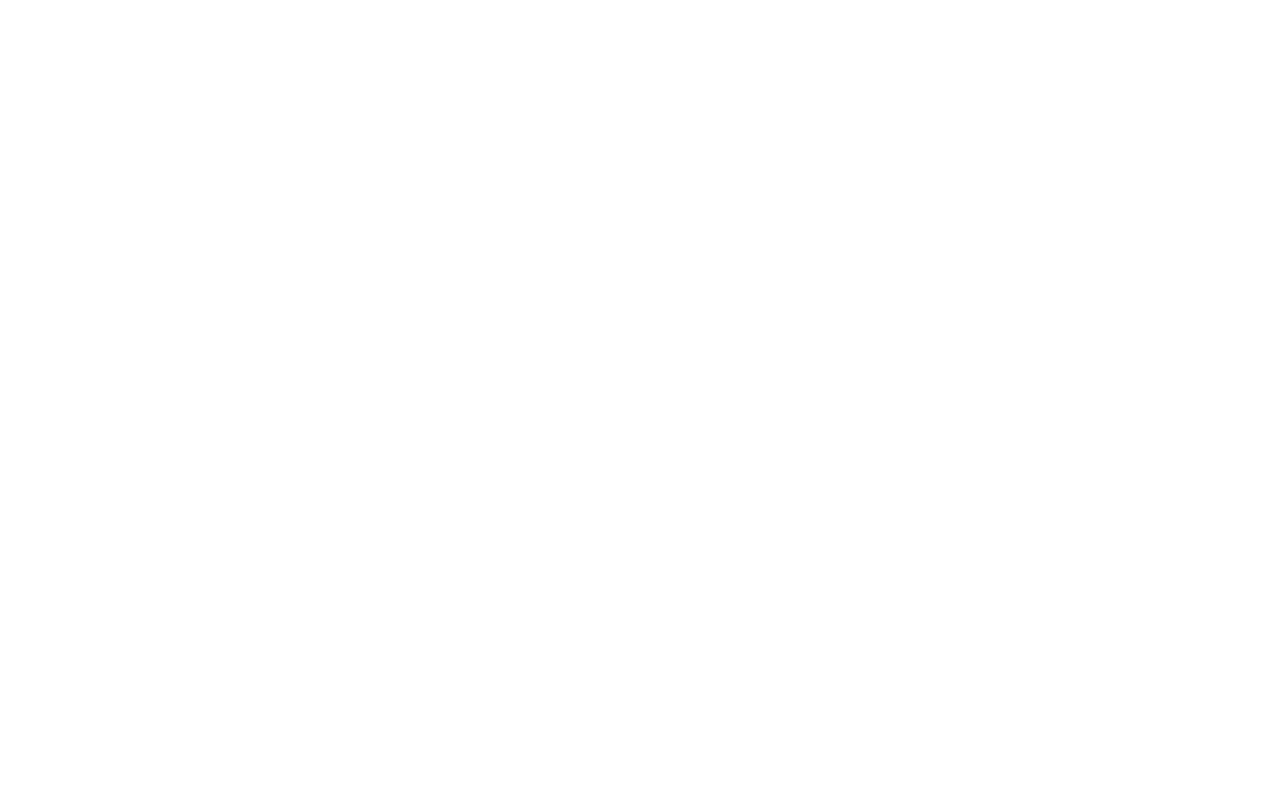
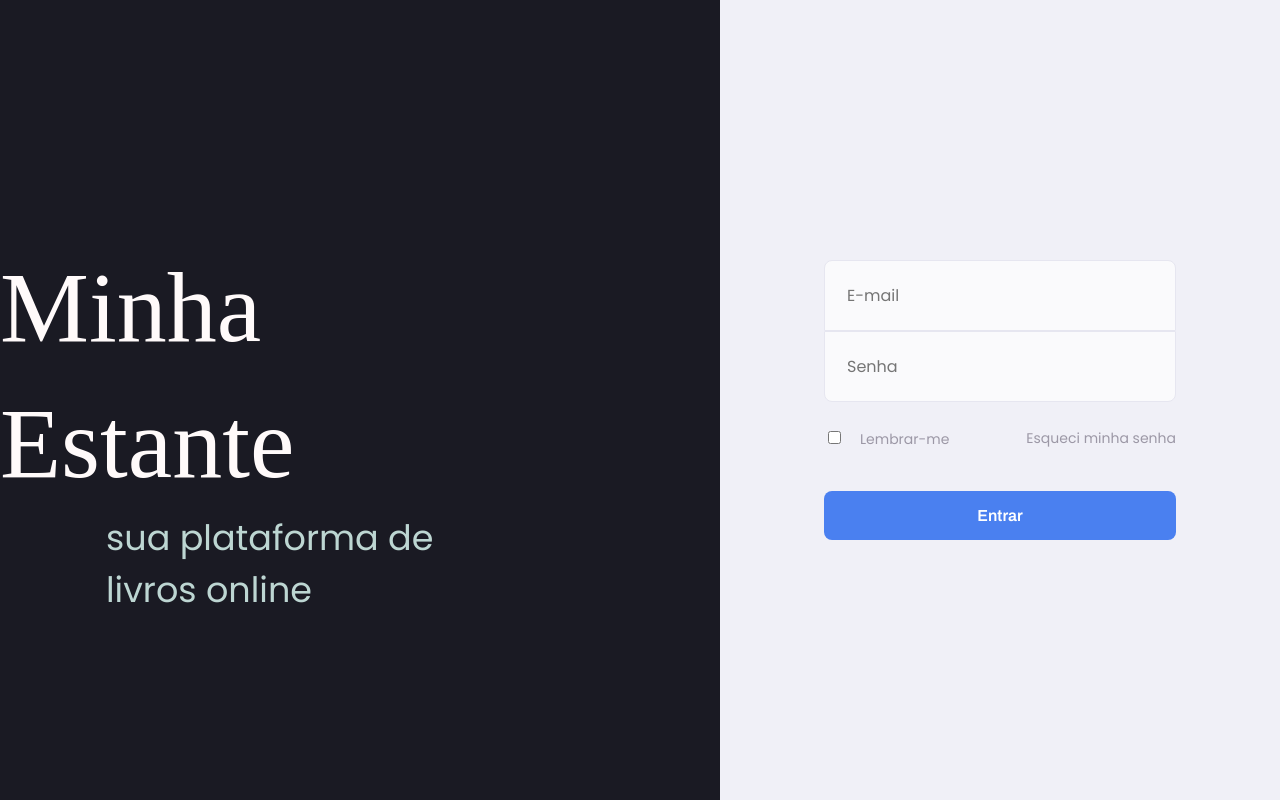
Before and after one commit to artur-coelho/minha-estante, a Vue app: page /login in a window 1280 px wide. Before the commit this address had no page. Built offline with nearby package versions, Linux system fonts and the light colour scheme; a web font is replaced by a local one.

Commit message:
created routes to auth pages

```diff
--- /dev/null
+++ b/src/pages/NotFound.vue
@@ -0,0 +1,5 @@
+<template>
+<section>
+    <h1>NOT FOUND</h1>
+</section>
+</template>
--- /dev/null
+++ b/src/pages/auth/LoginPage.vue
@@ -0,0 +1,46 @@
+<template>
+  <section class="dark-bg login-container">
+    <div class="left-half">
+      <h1 class="product-title">Minha Estante</h1>
+      <h2 class="product-subtitle">sua plataforma de livros online</h2>
+    </div>
+    <div class="right-half">
+      <login-form></login-form>
+    </div>
+  </section>
+</template>
+
+<script>
+  import LoginForm from '@/components/auth/LoginForm.vue';
+
+  export default {
+    components: {
+      LoginForm,
+    },
+  };
+</script>
+
+<style scoped>
+  .login-container {
+    display: flex;
+    flex-direction: row;
+  }
+  .left-half {
+    width: 50%;
+    display: flex;
+    flex-direction: column;
+    align-items: flex-end;
+    margin-top: 15rem;
+    margin-right: 10rem;
+  }
+
+  .right-half {
+    background-color: #f0f0f7;
+    width: 50%;
+    height: 100%;
+    display: flex;
+    flex-direction: column;
+    justify-content: center;
+    align-items: center;
+  }
+</style>
--- /dev/null
+++ b/src/pages/auth/RegisterPage.vue
@@ -0,0 +1,5 @@
+<template>
+  <section>
+    <h1>REGISTER</h1>
+  </section>
+</template>
--- a/src/router.js
+++ b/src/router.js
@@ -1,10 +1,21 @@
 import { createRouter, createWebHistory } from 'vue-router';
 
-import Home from './pages/HomePage.vue';
+import HomePage from './pages/HomePage.vue';
+import LoginPage from './pages/auth/LoginPage.vue';
+import RegisterPage from './pages/auth/RegisterPage.vue';
+import NotFound from './pages/NotFound.vue';
 
 const router = createRouter({
   history: createWebHistory(),
-  routes: [{ path: '/', component: Home }],
+  routes: [
+    {
+      path: '/',
+      component: HomePage,
+    },
+    { path: '/login', component: LoginPage },
+    { path: '/register', component: RegisterPage },
+    { path: '/:notFound(.*)', component: NotFound },
+  ],
 });
 
 export default router;
```
